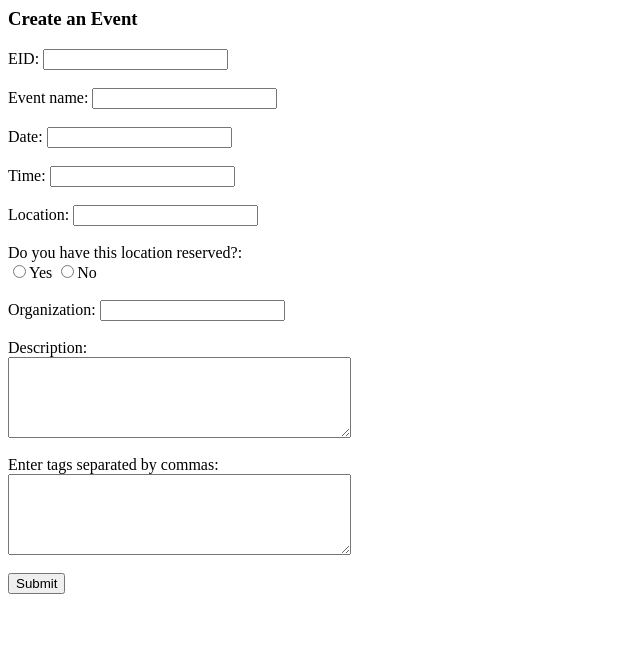
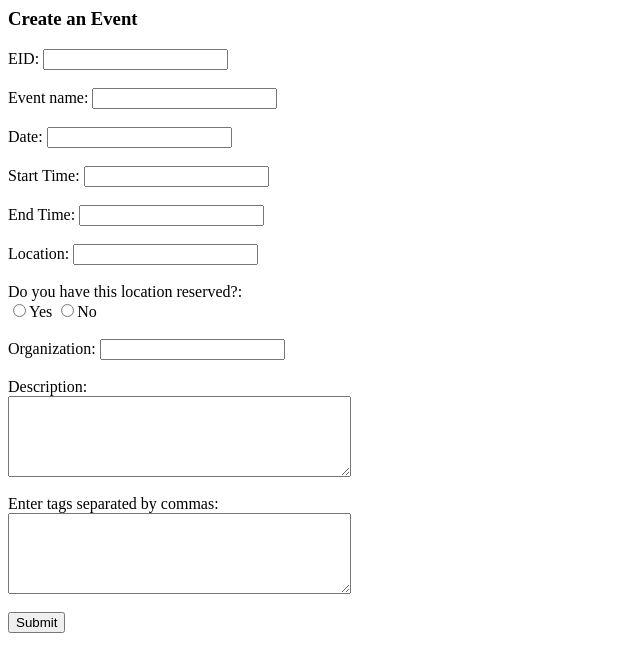
Before and after one commit to gracebenz/Midd_Calendar, a PHP site: page /entry.php in a window 1280 px wide. Shown: the top 672 px of the page, without its empty margins (0-640 px from the left). Run offline with PHP 8.4, Linux system fonts and the light colour scheme; some libraries are stand-ins or nearby versions.

Commit message:
added start and end time

```diff
--- a/entry.php
+++ b/entry.php
@@ -41,7 +41,7 @@ $con = mysql_connect(DB_SERVER, DB_USERNAME, DB_PASSWORD, DB_DATABASE) or die("C
 
     	<script type="text/javascript">
         $(document).ready(function(){
-            $('input[name="eventTime"]').ptTimeSelect();
+            $('input[name="startEventTime"]').ptTimeSelect();
         });
     	</script>
 		<!---->
@@ -54,7 +54,8 @@ $con = mysql_connect(DB_SERVER, DB_USERNAME, DB_PASSWORD, DB_DATABASE) or die("C
 		EID: <input type="text" name="EID" required/><br><br>
 		Event name: <input type="text" name="eventName" required/><br><br>
 		Date: <input type="text" id="datepicker" name="eventDate" maxlength="10" required/><br><br>
-		Time: <input type="text" name="eventTime" required/><br><br>
+		Start Time: <input type="text" name="startEventTime" required/><br><br>
+		End Time: <input type="text" name="endEventTime" required/><br><br>
 		Location: <input type="text" name="eventLocation" required/><br><br>
 		Do you have this location reserved?:<br>
 			<input type="radio" name="locationAppr" value="approved"/>Yes
```
